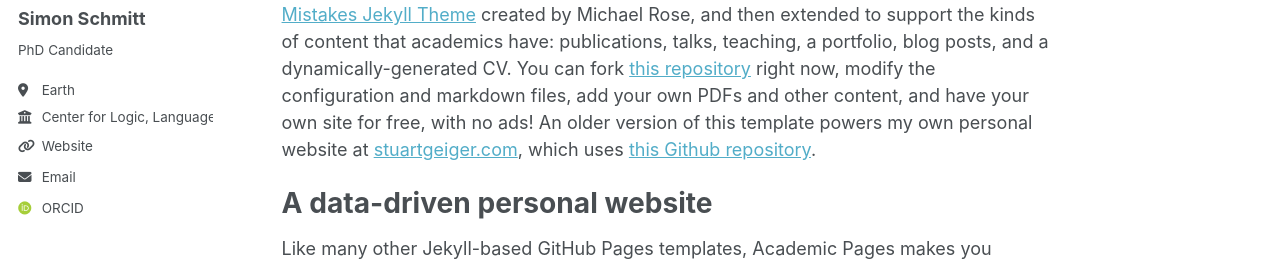
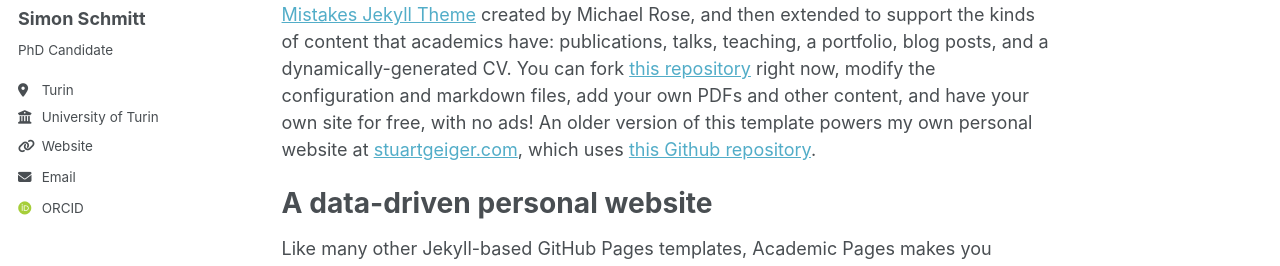
Before and after one commit to SimSchmitt/SimonSchmitt, a Jekyll site: the page built from _pages/about.md, in a window 1280 px wide. Shown: the part 283-549 px from the top of the page. Built offline with Jekyll 4.4.1, drawn with Linux system fonts in a browser that asks for light colours; some web fonts are replaced.

Commit message:
Update _config.yml

```diff
--- a/_config.yml
+++ b/_config.yml
@@ -25,9 +25,9 @@ author:
   name             : "Simon Schmitt"
   pronouns         : # example: "she/her"
   bio              : "PhD Candidate"
-  location         : "Earth"
-  employer         : "Center for Logic, Language, and Cognition (LLC), University of Turin"
-  uri              : "https://www.llc-philosophy.unito.it/"
+  location         : "Turin"
+  employer         : "University of Turin"
+  uri              : "https://simschmitt.github.io//"
   email            : "firstname.lastname@unito.it"
 
   # Academic websites
```
